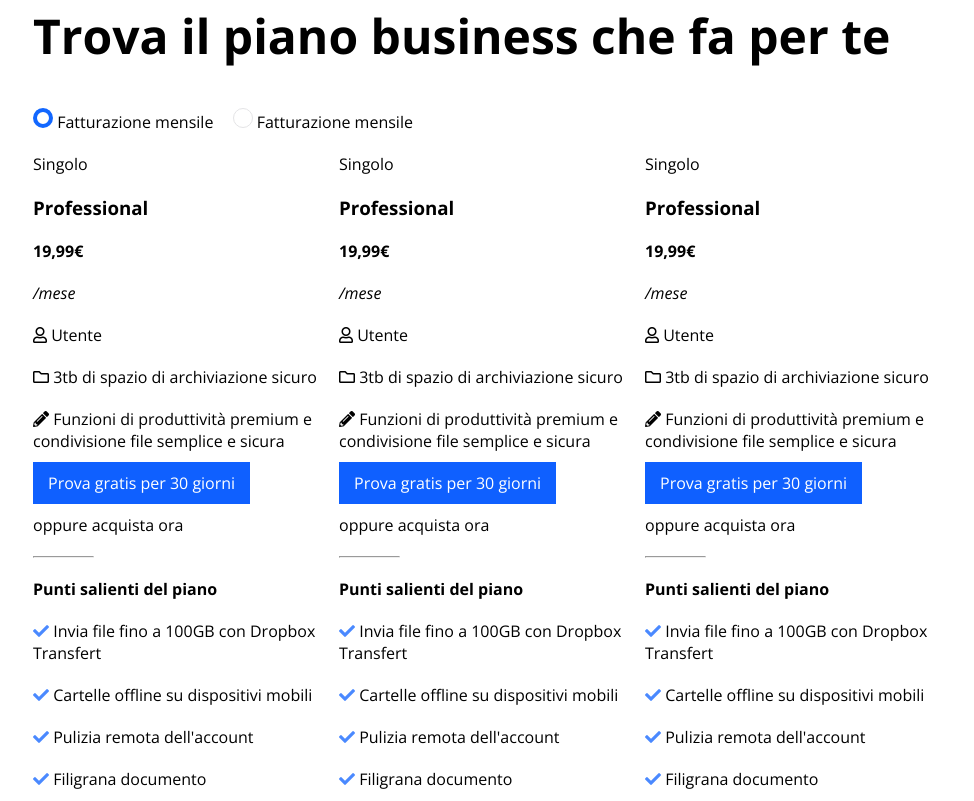
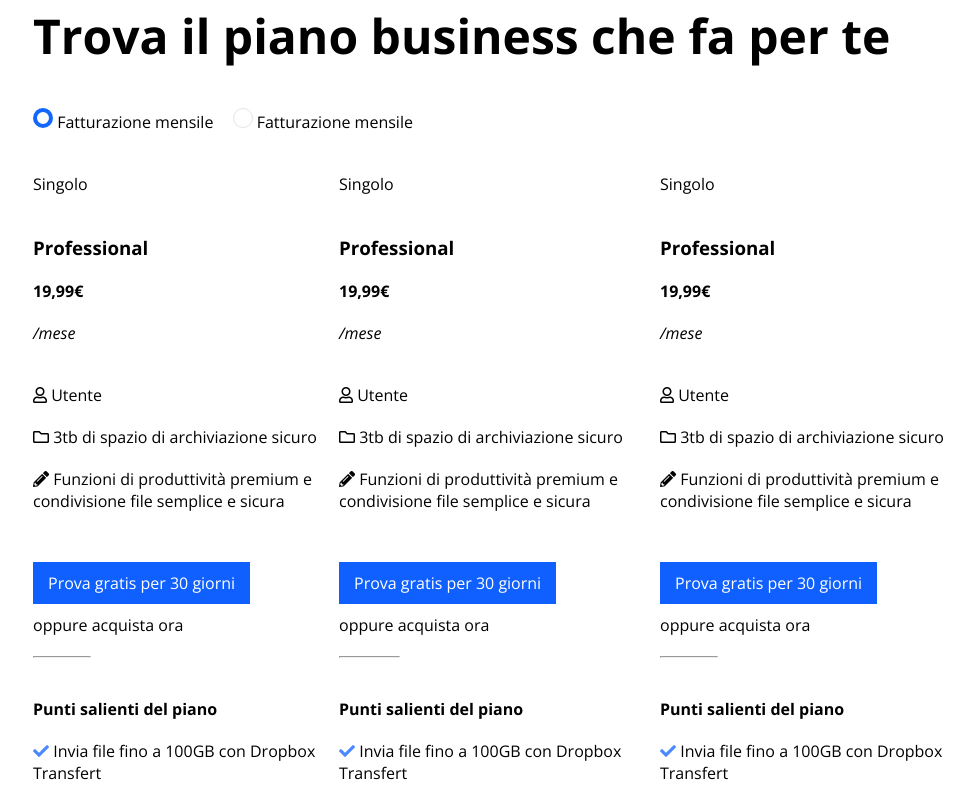
Before and after one commit to niculas1989/htmlcss-dropbox, a plain HTML site: page index.html in a window 1280 px wide. Shown: the part 907-1708 px from the top of the page, without its empty margins (97-1071 px from the left). Drawn offline with nearby package versions, Linux system fonts and the light colour scheme.

Commit message:
add css information about margin

```diff
--- a/css/style.css
+++ b/css/style.css
@@ -88,6 +88,10 @@
     margin-left: 15px;
 }
 
+.text-cent {
+    text-align: center;
+}
+
 .square-bord {
     display: inline-block;
     background-color: white;
@@ -95,6 +99,26 @@
     width: 20px;
     border-radius: 50%;
     border: 4px solid #1267FF;
+}
+
+.padd-r {
+    padding-right: 15px;
+}
+
+.padd-l {
+    padding-left: 15px;
+}
+
+.vertical-morespace {
+    margin: 40px 0;
+}
+
+.vertical-onlytop {
+    margin-top: 40px;
+}
+
+.vertical-onlytop-plus {
+    margin-top: 60px;
 }
 
 /* Header */
--- a/index.html
+++ b/index.html
@@ -106,9 +106,12 @@
                 </div>
             </div>
 
+
             <!-- prima colonna flottata a sinistra -->
-            <div class="col-l w-30 clearfix">
-                <div class="vertical-marg">
+
+            <div class="col-l w-30 clearfix padd-r">
+
+                <div class="vertical-morespace">
                     <!-- Titolo colonna -->
                     <span class="title-col">Singolo</span>
                 </div>
@@ -119,10 +122,10 @@
                 <div class="vertical-marg">
                     <span><b>19,99€</b></span>
                 </div>
-                <div>
+                <div class="">
                     <span><i>/mese</i></span>
                 </div>
-                <div class="vertical-marg">
+                <div class="vertical-onlytop">
                     <span><i class="far fa-user"></i> Utente</span>
                 </div>
                 <div class="vertical-marg">
@@ -133,7 +136,7 @@
                         semplice e sicura</span>
 
                 </div>
-                <div class="vertical-marg">
+                <div class="vertical-onlytop-plus">
                     <span class="btn btn-light btn-big">Prova gratis per 30 giorni</span>
                 </div>
                 <div class="vertical-marg">
@@ -146,7 +149,7 @@
                 <!-- linea orizzontale al 20% che "divide" gli argomenti -->
                 <hr>
 
-                <div class="vertical-marg">
+                <div class="vertical-onlytop">
                     <span><b>Punti salienti del piano</b></span>
                 </div>
                 <div class="vertical-marg">
@@ -167,8 +170,10 @@
 
             </div>
             <!-- seconda colonna flottata a sinistra -->
+
+
             <div class="col-l w-30 clearfix">
-                <div class="vertical-marg">
+                <div class="vertical-morespace">
                     <!-- Titolo colonna -->
                     <span class="title-col">Singolo</span>
                 </div>
@@ -179,10 +184,10 @@
                 <div class="vertical-marg">
                     <span><b>19,99€</b></span>
                 </div>
-                <div>
+                <div class="">
                     <span><i>/mese</i></span>
                 </div>
-                <div class="vertical-marg">
+                <div class="vertical-onlytop">
                     <span><i class="far fa-user"></i> Utente</span>
                 </div>
                 <div class="vertical-marg">
@@ -193,7 +198,7 @@
                         semplice e sicura</span>
 
                 </div>
-                <div class="vertical-marg">
+                <div class="vertical-onlytop-plus">
                     <span class="btn btn-light btn-big">Prova gratis per 30 giorni</span>
                 </div>
                 <div class="vertical-marg">
@@ -206,7 +211,7 @@
                 <!-- linea orizzontale al 20% che "divide" gli argomenti -->
                 <hr>
 
-                <div class="vertical-marg">
+                <div class="vertical-onlytop">
                     <span><b>Punti salienti del piano</b></span>
                 </div>
                 <div class="vertical-marg">
@@ -226,9 +231,11 @@
                 </div>
 
             </div>
+
             <!-- terza colonna flottata a sinistra -->
-            <div class="col-l w-30 clearfix">
-                <div class="vertical-marg">
+
+            <div class="col-l w-30 clearfix padd-l">
+                <div class="vertical-morespace">
                     <!-- Titolo colonna -->
                     <span class="title-col">Singolo</span>
                 </div>
@@ -239,10 +246,10 @@
                 <div class="vertical-marg">
                     <span><b>19,99€</b></span>
                 </div>
-                <div>
+                <div class="">
                     <span><i>/mese</i></span>
                 </div>
-                <div class="vertical-marg">
+                <div class="vertical-onlytop">
                     <span><i class="far fa-user"></i> Utente</span>
                 </div>
                 <div class="vertical-marg">
@@ -253,7 +260,7 @@
                         semplice e sicura</span>
 
                 </div>
-                <div class="vertical-marg">
+                <div class="vertical-onlytop-plus">
                     <span class="btn btn-light btn-big">Prova gratis per 30 giorni</span>
                 </div>
                 <div class="vertical-marg">
@@ -266,7 +273,7 @@
                 <!-- linea orizzontale al 20% che "divide" gli argomenti -->
                 <hr>
 
-                <div class="vertical-marg">
+                <div class="vertical-onlytop">
                     <span><b>Punti salienti del piano</b></span>
                 </div>
                 <div class="vertical-marg">
@@ -283,8 +290,6 @@
                 </div>
                 <div class="vertical-marg">
                     <span><i class="fas fa-check"></i> Assistenza prioritaria via email e chat</span>
-                </div>
-
                 </div>
             </div>
 
@@ -324,7 +329,7 @@
                     <!-- domande frequenti -->
                 </div>
             </div>
-
+        </div>
     </main>
 
 
```
Lines whose indentation alone changed are shown as unchanged.
